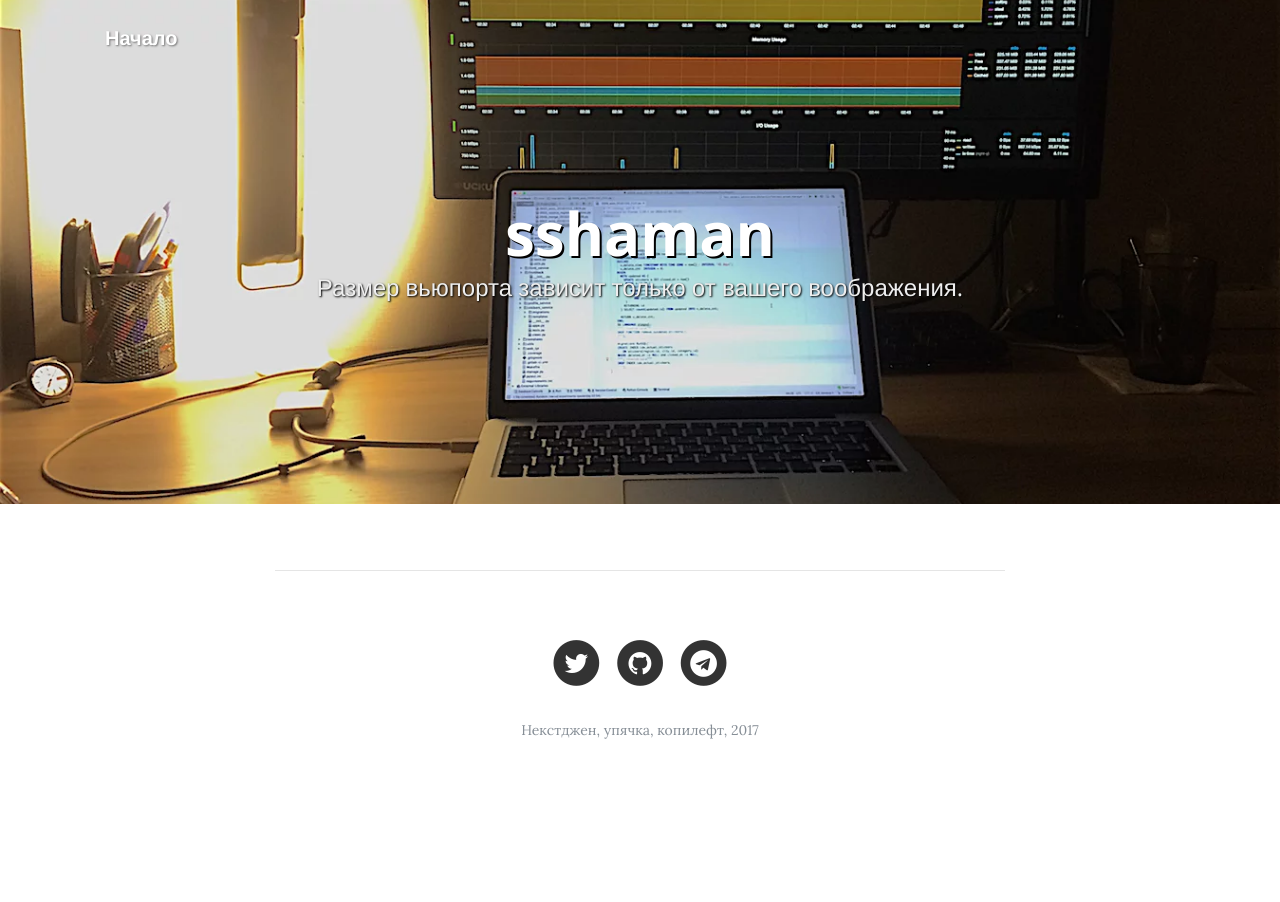
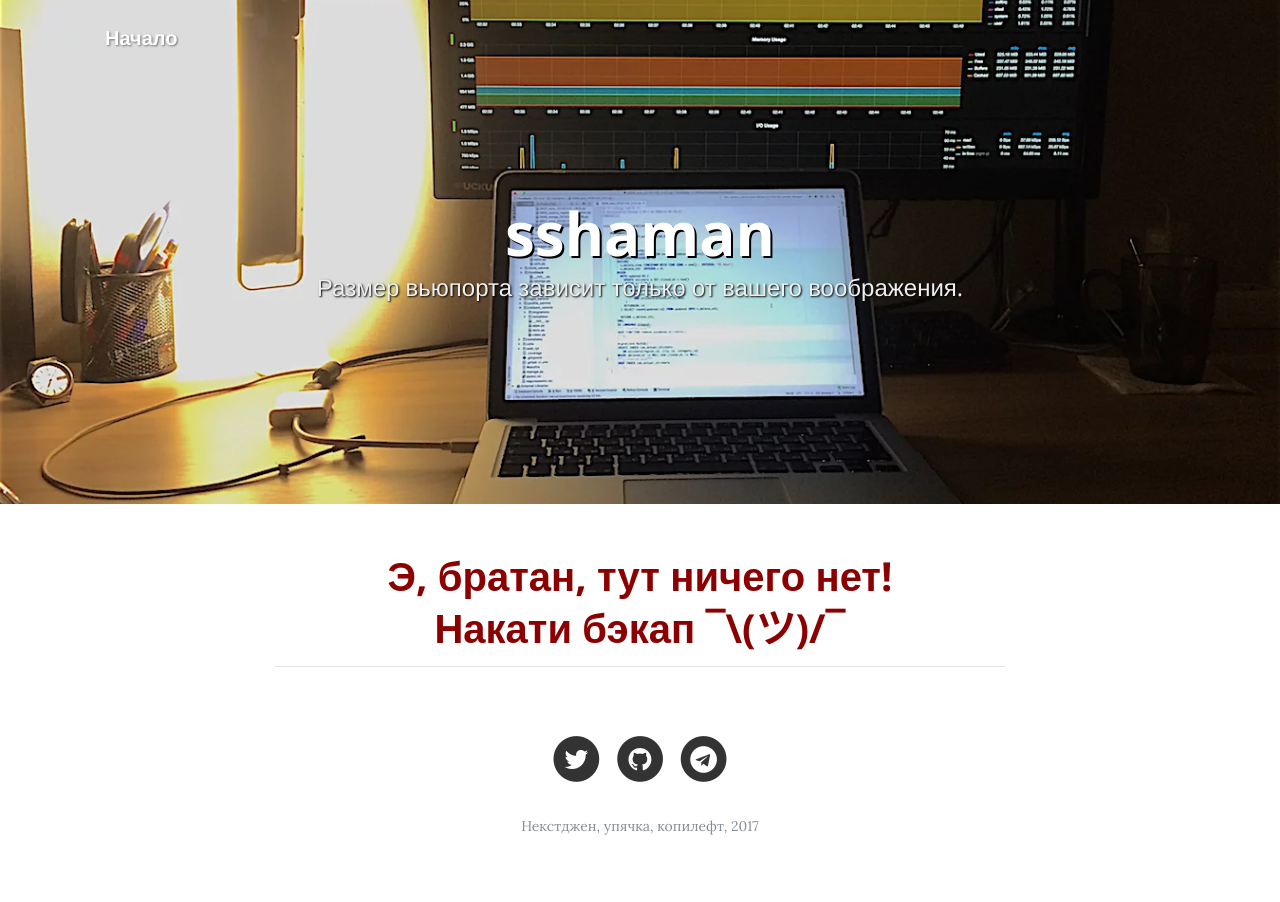
Before and after one commit to nikonov1101/blogue, a Django app: page / in a window 1280 px wide. Before the commit the page ends 739 px from the top, so only its background shows below. Run offline with Django 3.2, Linux system fonts and the light colour scheme; data that the repository does not hold is empty; some libraries are stand-ins or nearby versions.

Commit message:
chore: squash migrations, add message if no posts

```diff
--- a/posts/templates/posts/index.html
+++ b/posts/templates/posts/index.html
@@ -2,6 +2,11 @@
 {% load i18n %}
 
 {% block content %}
+  {% if not posts %}
+    <h1 style="text-align: center; color: darkred;">Э, братан, тут ничего нет!</h1>
+    <h1 style="text-align: center; color: darkred;">Накати бэкап ¯\(ツ)/¯</h1>
+  {% endif %}
+
   {% for post in posts.object_list %}
     <div class="post-preview">
       <a href="/post/{{ post.url_slug }}">
```
Also changed, not shown: core/migrations/0001_squashed_0005_auto_20170903_1815.py (added), core/migrations/0002_auto_20170903_1624.py (deleted), core/migrations/0003_auto_20170903_1729.py (deleted), core/migrations/0004_auto_20170903_1808.py (deleted), core/migrations/0005_auto_20170903_1815.py (deleted).
